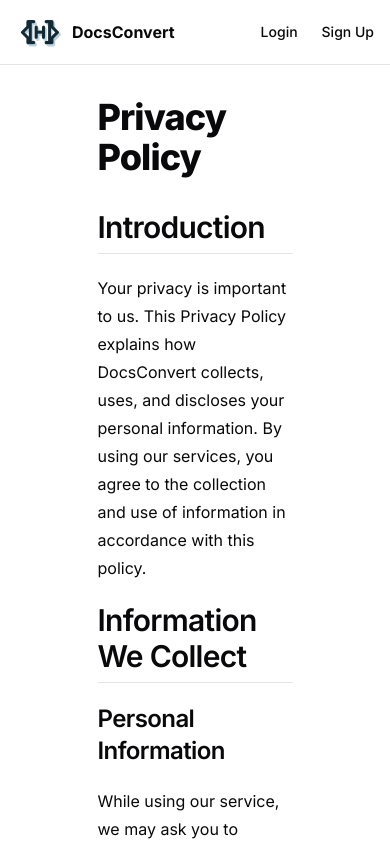
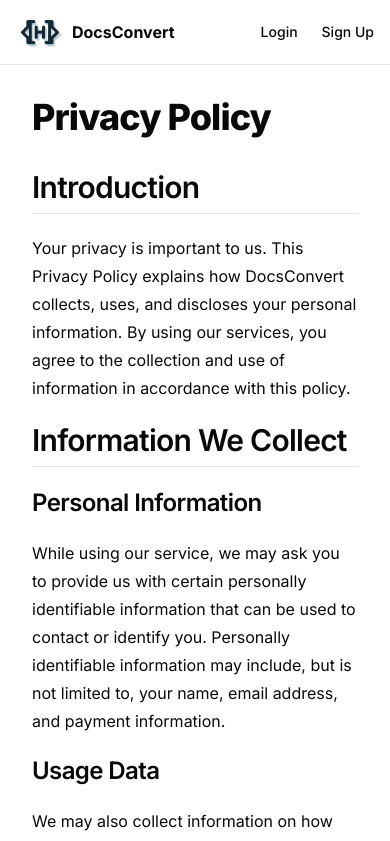
Before and after one commit to ziebamikolaj/doc-2-html, a Next.js app: page /legal/privacy-policy in a window 390 px wide. Shown: the top 841 px of the page. Built offline with nearby package versions, Linux system fonts and the light colour scheme.

Commit message:
feat: :art: improved styling for mobiles

```diff
--- a/app/legal/cookie-policy/page.tsx
+++ b/app/legal/cookie-policy/page.tsx
@@ -11,7 +11,7 @@ import {
 const CookiePolicy = () => {
   return (
     <div className="flex flex-col place-items-center bg-background text-foreground">
-      <main className="my-8 w-1/2 flex-1 space-y-5">
+      <main className="my-8 flex-1 space-y-5 px-8 lg:w-1/2">
         <TypographyH1 className="mb-8">Cookie Policy</TypographyH1>
 
         <TypographyH2 className="mb-4">Introduction</TypographyH2>
--- a/app/legal/privacy-policy/page.tsx
+++ b/app/legal/privacy-policy/page.tsx
@@ -11,7 +11,7 @@ import {
 const PrivacyPolicy = () => {
   return (
     <div className="flex flex-col place-items-center bg-background text-foreground">
-      <main className="my-8 w-1/2 flex-1 space-y-5">
+      <main className="my-8 flex-1 space-y-5 px-8 lg:w-1/2">
         <TypographyH1 className="mb-8">Privacy Policy</TypographyH1>
 
         <TypographyH2 className="mb-4">Introduction</TypographyH2>
--- a/app/legal/tos/page.tsx
+++ b/app/legal/tos/page.tsx
@@ -10,7 +10,7 @@ import {
 const TermsOfService = () => {
   return (
     <div className="flex flex-col place-items-center bg-background text-foreground">
-      <main className="my-8 w-1/2 flex-1 space-y-5">
+      <main className="my-8 flex-1 space-y-5 px-8 lg:w-1/2">
         <TypographyH1 className="mb-8">Terms of Service</TypographyH1>
 
         <TypographyH2 className="mb-4">Introduction</TypographyH2>
```
